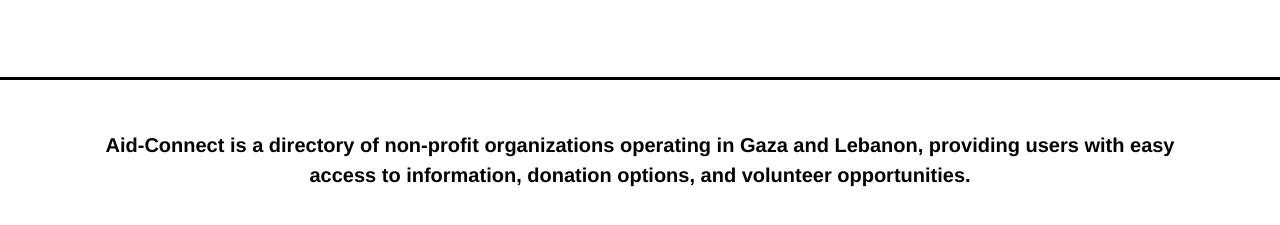
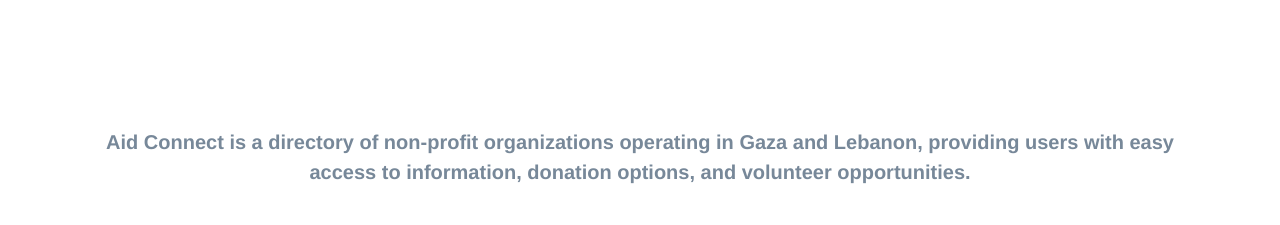
Before and after one commit to jawadrada/Aid-Connect, a website built with Vite: page client/index.html in a window 1280 px wide. Shown: the part 243-468 px from the top of the page. Built offline with nearby package versions, Linux system fonts and the light colour scheme; files whose address does not match are found by name.

Commit message:
Updated index.html and style.css

```diff
--- a/client/index.html
+++ b/client/index.html
@@ -24,7 +24,7 @@
     </header>
 
     <div class="container">
-      <p class="header-description">Aid-Connect is a directory of non-profit organizations operating in Gaza and Lebanon, providing users with easy access to information, donation options, and volunteer opportunities.</p>
+      <p class="header-description">Aid Connect is a directory of non-profit organizations operating in Gaza and Lebanon, providing users with easy access to information, donation options, and volunteer opportunities.</p>
     </div>
 
     <main id="main-content"></main>
--- a/client/style.css
+++ b/client/style.css
@@ -8,7 +8,6 @@
 
 /* Header CSS */
 .header-container {
-  border-bottom: 3px solid black;
   margin-bottom: 50px;
 }
 
@@ -29,7 +28,7 @@
 
 .header-description {
   font-size: 1em;
-  color: black;
+  color: lightslategray;
   font-weight: bold;
   text-align: center;
 }
```
